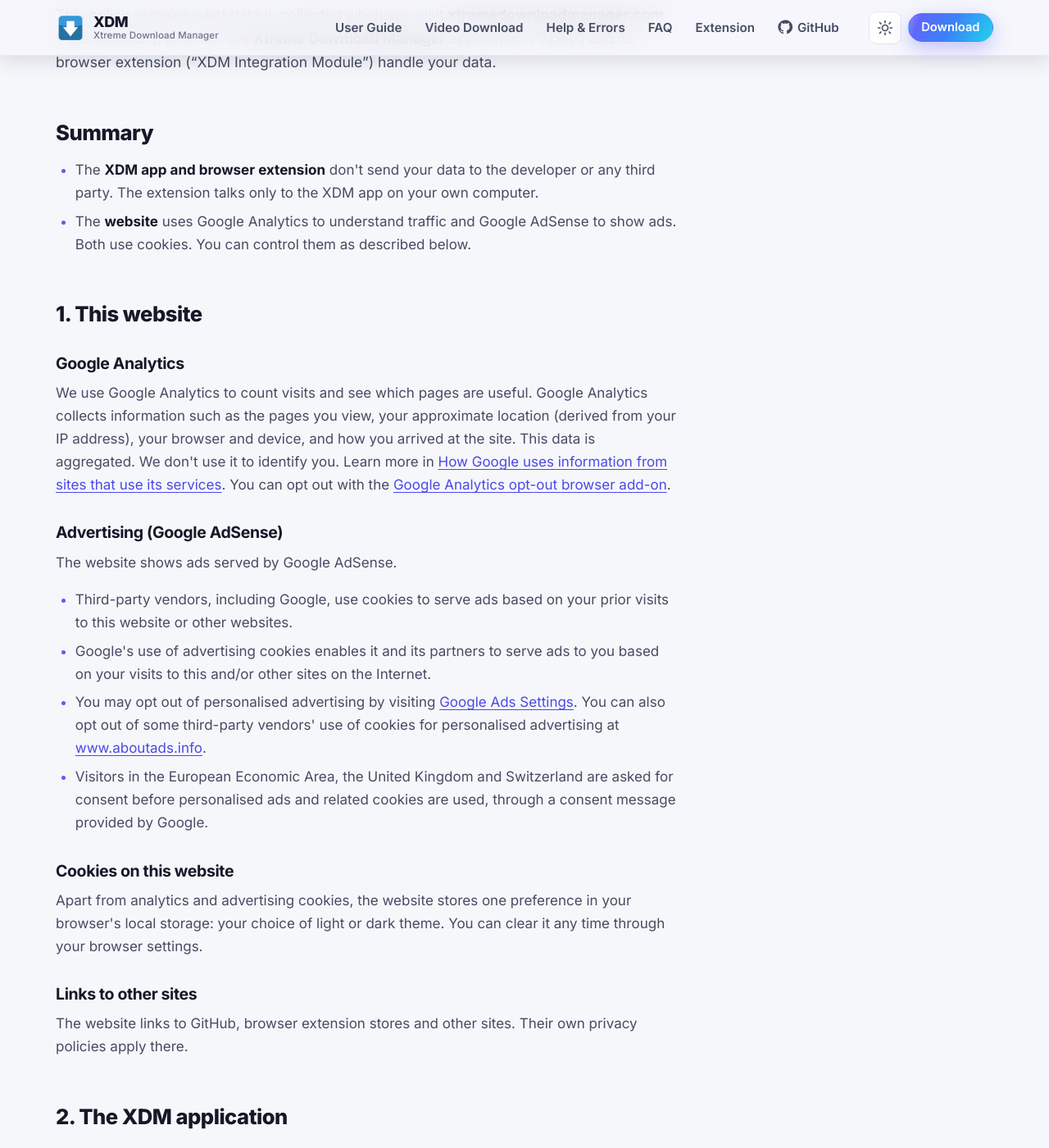
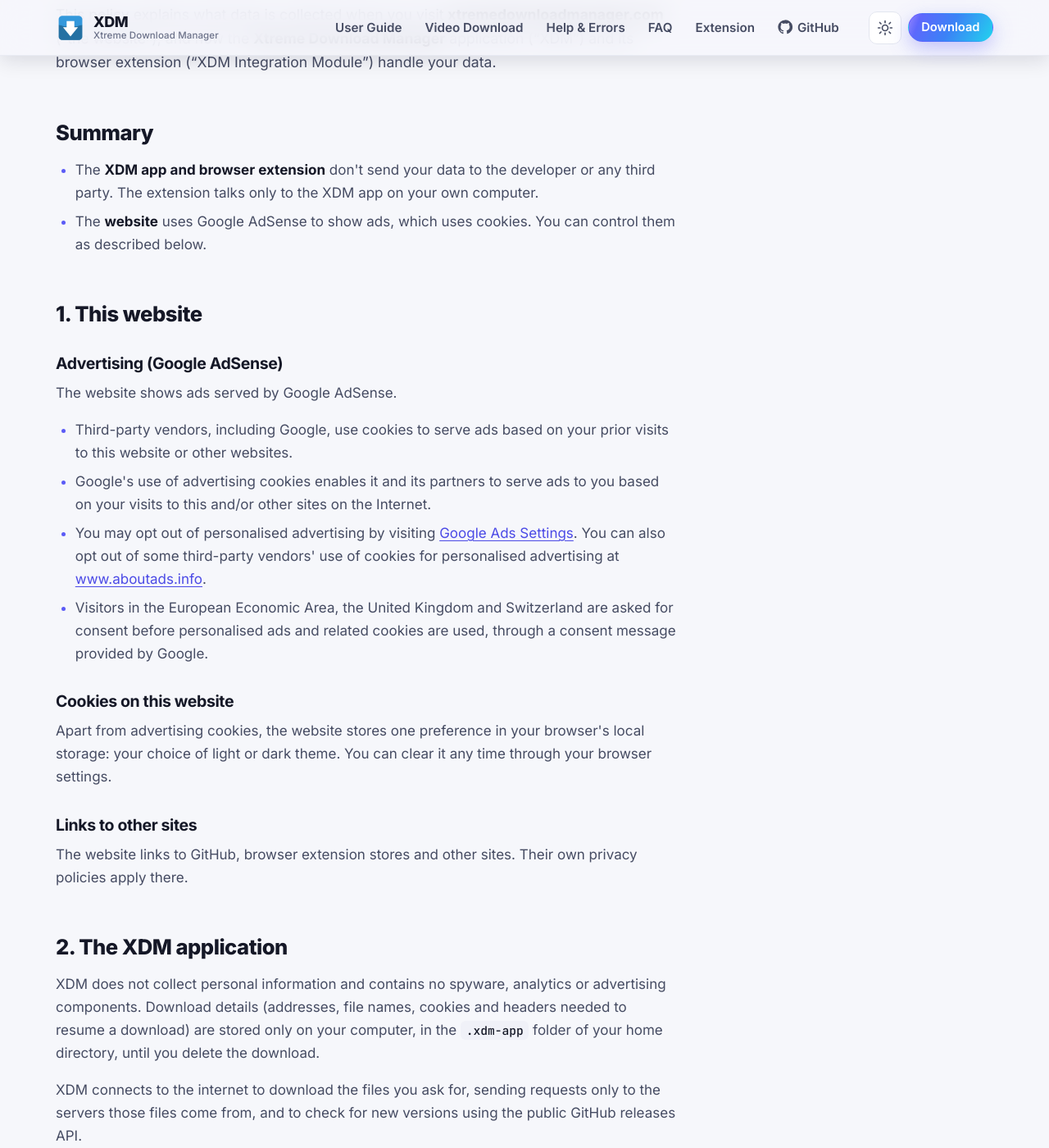
Before and after one commit to xdmweb/xdmweb.github.io, a Jekyll site: the page built from privacy.html, in a window 1280 px wide and 1400 px high, scrolled down 379 px. Shown: the whole window at 82% size. Built offline with Jekyll 4.4.1, drawn with Linux system fonts in a browser that asks for light colours.

Commit message:
remove analytics

```diff
--- a/_config.yml
+++ b/_config.yml
@@ -7,12 +7,9 @@
 baseurl: ""
 lang: en
 
-# Google AdSense (Auto ads only: Google places every ad) and Analytics. Change the client id here if the AdSense account changes,
+# Google AdSense (Auto ads only: Google places every ad). Change the client id here if the AdSense account changes,
 # and update ads.txt to match.
 adsense_client: ca-pub-5694541550482111
-ga_ids:
-  - G-KWNQZP27ZE
-  - G-LPEMF0VGC2
 
 # Release info used in text. Download tables come from _data/releases.yml.
 current_version: 8.0.29
--- a/_data/faq.yml
+++ b/_data/faq.yml
@@ -53,7 +53,7 @@
   a: In your Downloads folder, sorted into category folders by file type (Video, Music, Programs and so on). Change folders and categories in Settings → Folders. See [folders and categories](/guide/categories-and-folders/).
   cat: Downloads
 - q: Does XDM collect my data?
-  a: No. The XDM app and extension don't collect or send your data to the developer. The extension only talks to the XDM app running on your own computer. This website uses Google Analytics and Google AdSense. See the [privacy policy](/privacy.html).
+  a: No. The XDM app and extension don't collect or send your data to the developer. The extension only talks to the XDM app running on your own computer. This website uses Google AdSense. See the [privacy policy](/privacy.html).
   cat: Privacy
 - q: Where are XDM's settings and download list stored?
   a: In the hidden .xdm-app folder in your home folder (~/.xdm-app on macOS and Linux, %USERPROFILE%\.xdm-app on Windows).
--- a/assets/js/site.js
+++ b/assets/js/site.js
@@ -313,7 +313,6 @@
           document.querySelector("[data-dl-title]").textContent = "Your download has started";
           document.querySelector("[data-dl-fallback]").hidden = false;
           status.classList.add("is-done");
-          if (typeof gtag === "function") gtag("event", "file_download", { file_name: file.name, link_url: file.url });
         }, 800);
       };
       // Wait for the live release info, but never more than 2.5 s: then start the file Jekyll rendered.
@@ -344,7 +343,6 @@
     var next = document.querySelector("[data-ext-next]");
     if (store && next) {
       store.addEventListener("click", function () {
-        if (typeof gtag === "function") gtag("event", "extension_store_click", { browser: want });
         setTimeout(function () {
           next.classList.add("is-highlighted");
           next.scrollIntoView({ behavior: "smooth", block: "start" });
--- a/privacy.html
+++ b/privacy.html
@@ -1,7 +1,7 @@
 ---
 layout: article-plain
 title: Privacy policy
-description: "Privacy policy for xtremedownloadmanager.com, the Xtreme Download Manager app and the XDM browser extension, including Google Analytics and Google AdSense cookies."
+description: "Privacy policy for xtremedownloadmanager.com, the Xtreme Download Manager app and the XDM browser extension, including Google AdSense cookies."
 updated: 2026-10-07
 ---
 <p class="lead-p">This policy explains what data is collected when you visit <strong>xtremedownloadmanager.com</strong>
@@ -12,18 +12,11 @@
 <ul>
   <li>The <strong>XDM app and browser extension</strong> don't send your data to the developer or any third party.
     The extension talks only to the XDM app on your own computer.</li>
-  <li>The <strong>website</strong> uses Google Analytics to understand traffic and Google AdSense to show ads. Both use
+  <li>The <strong>website</strong> uses Google AdSense to show ads, which uses
     cookies. You can control them as described below.</li>
 </ul>
 
 <h2 id="website">1. This website</h2>
-<h3 id="analytics">Google Analytics</h3>
-<p>We use Google Analytics to count visits and see which pages are useful. Google Analytics collects information
-such as the pages you view, your approximate location (derived from your IP address), your browser and device, and
-how you arrived at the site. This data is aggregated. We don't use it to identify you. Learn more in
-<a href="https://policies.google.com/technologies/partner-sites" rel="noopener">How Google uses information from sites that use its services</a>.
-You can opt out with the <a href="https://tools.google.com/dlpage/gaoptout" rel="noopener">Google Analytics opt-out browser add-on</a>.</p>
-
 <h3 id="advertising">Advertising (Google AdSense)</h3>
 <p>The website shows ads served by Google AdSense.</p>
 <ul>
@@ -40,7 +33,7 @@
 </ul>
 
 <h3 id="cookies">Cookies on this website</h3>
-<p>Apart from analytics and advertising cookies, the website stores one preference in your browser's local storage:
+<p>Apart from advertising cookies, the website stores one preference in your browser's local storage:
 your choice of light or dark theme. You can clear it any time through your browser settings.</p>
 
 <h3 id="links">Links to other sites</h3>
```
Also changed, not shown: _includes/head.html (+0 -11 lines).
